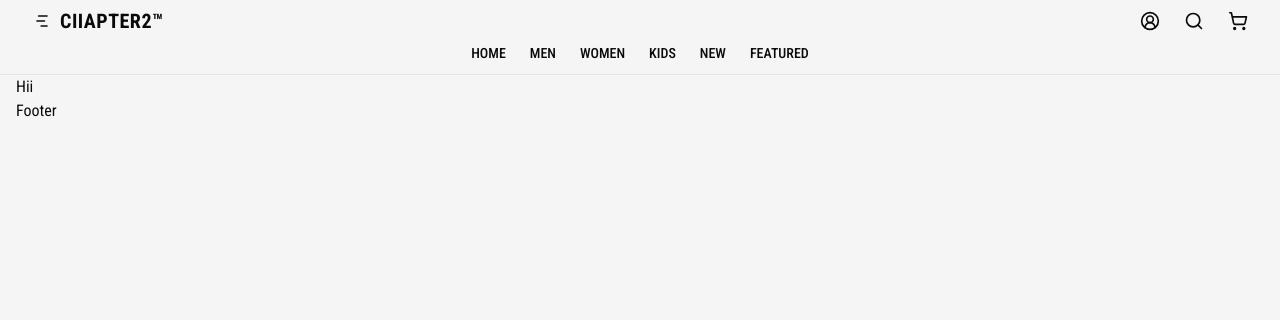
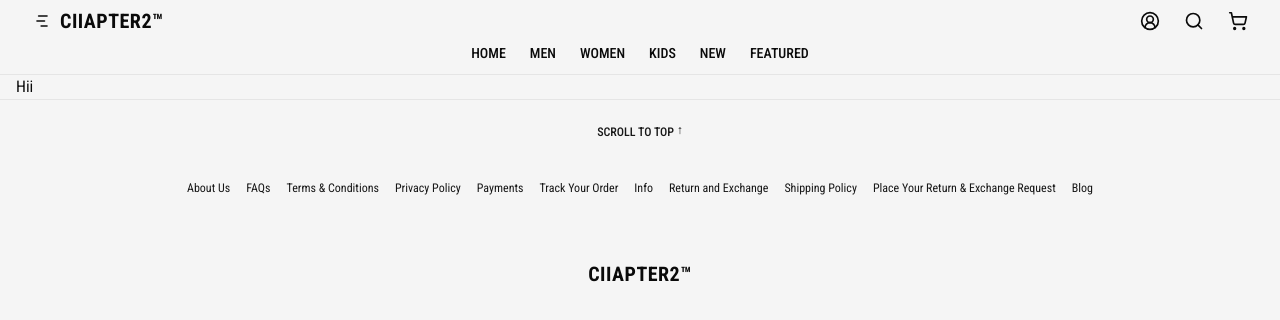
Before and after one commit to Muskan1615/ecommerce-nextjs, a Next.js app: page / in a window 1280 px wide. Shown: the top 320 px of the page. Built offline with nearby package versions, Linux system fonts and the light colour scheme; no server answers.

Commit message:
add footer section

```diff
--- a/components/Footer.tsx
+++ b/components/Footer.tsx
@@ -1,10 +1,45 @@
 import React from "react";
-import { Container } from "./Container";
+import InstagramIcon from "../public/instagram.svg";
+import WhatsAppIcon from "../public/whatsapp.svg";
+import { footerLinks } from "@/constants";
+import Link from "next/link";
 
 const Footer = () => {
   return (
-    <footer>
-      <Container>Footer</Container>
+    <footer className="border-t border-neutral-200 pt-4 space-y-4">
+      <div className="flex justify-center items-center flex-row">
+        <button className="group inline-flex items-center justify-center whitespace-nowrap font-medium transition-all focus-visible:outline-none focus-visible:ring-offset-1 focus-visible:ring-1 focus-visible:ring-neutral-950 disabled:pointer-events-none disabled:opacity-50 h-8 px-3 text-xs text-neutral-900 uppercase mx-auto cursor-pointer">
+          <span className="group-hover:underline underline-offset-4">
+            <span> Scroll To Top </span>
+            <span className="relative -top-0.5">↑</span>
+          </span>
+        </button>
+      </div>
+      <div className="py-4">
+        <ul className="flex flex-col sm:flex-row gap-4 items-center justify-center text-xs text-neutral-900">
+          {footerLinks.map((link) => (
+            <li key={link.title}>
+              <a
+                href={link.href}
+                target={link.target ?? "_self"}
+                rel={link.target ? "noopener noreferrer" : ""}
+                className="hover:underline underline-offset-4 decoration-2 decoration-black transition-all"
+              >
+                {link.title}
+              </a>
+            </li>
+          ))}
+        </ul>
+      </div>
+      <div className="flex justify-center p-8">
+        <Link href="/" className="text-xl font-bold tracking-wide">
+          CIIAPTER2™
+        </Link>
+      </div>
+      {/* <div className="flex justify-center py-4">
+        <InstagramIcon />
+        <WhatsAppIcon />
+      </div> */}
     </footer>
   );
 };
--- a/components/Sidebar.tsx
+++ b/components/Sidebar.tsx
@@ -7,7 +7,7 @@ import InstagramIcon from "../public/instagram.svg";
 import WhatsAppIcon from "../public/whatsapp.svg";
 import { usePathname } from "next/navigation";
 import Link from "next/link";
-import { links } from "@/constants";
+import { sidebarLinks } from "@/constants";
 
 interface SidebarProps {
   isOpen: boolean;
@@ -51,13 +51,13 @@ const Sidebar: FC<SidebarProps> = ({ isOpen, onClose }) => {
             </div>
 
             <div className="flex-1 overflow-y-auto">
-              {links.map((item) => (
+              {sidebarLinks.map((item) => (
                 <Link
                   onClick={onClose}
                   key={item.title}
                   href={item.href}
                   className={`block p-4 text-xs border-b border-neutral-600 hover:underline font-medium cursor-pointer ${
-                    pathname === item.href ? "text-black" : "text-black"
+                    pathname === item.href && "text-black"
                   }`}
                 >
                   {item.title}
--- a/constants/index.ts
+++ b/constants/index.ts
@@ -7,7 +7,7 @@ export const headerData = [
   { title: "Featured", href: "/" },
 ];
 
-export const links = [
+export const sidebarLinks = [
   { title: "DROP 1.0 - THE WASHED PAST COLLECTION", href: "/" },
   { title: "DROP 2.0 - THE EVERY-body EVERYDAY COLLECTION", href: "/" },
   { title: "DROP 3.0 - THE NOT SO BASIC COLLECTION", href: "/" },
@@ -18,3 +18,25 @@ export const links = [
   { title: "SHOP BY PACKS", href: "/" },
   { title: "JANUARY'25", href: "/" },
 ];
+
+export const footerLinks = [
+  { title: "About Us", href: "/about" },
+  { title: "FAQs", href: "/pages/faqs" },
+  { title: "Terms & Conditions", href: "/pages/terms" },
+  { title: "Privacy Policy", href: "/pages/privacy" },
+  { title: "Payments", href: "/pages/payments" },
+  {
+    title: "Track Your Order",
+    href: "https://chapter2drip.logisy.tech/track-order/",
+    target: "_blank",
+  },
+  { title: "Info", href: "/pages/info" },
+  { title: "Return and Exchange", href: "/pages/return-and-exchange-policy" },
+  { title: "Shipping Policy", href: "/pages/shipping-policy" },
+  {
+    title: "Place Your Return & Exchange Request",
+    href: "https://returns.logisy.tech/returns?encipherencode=gAAAAABn...",
+    target: "_blank",
+  },
+  { title: "Blog", href: "/blogs/latest" },
+];
```
